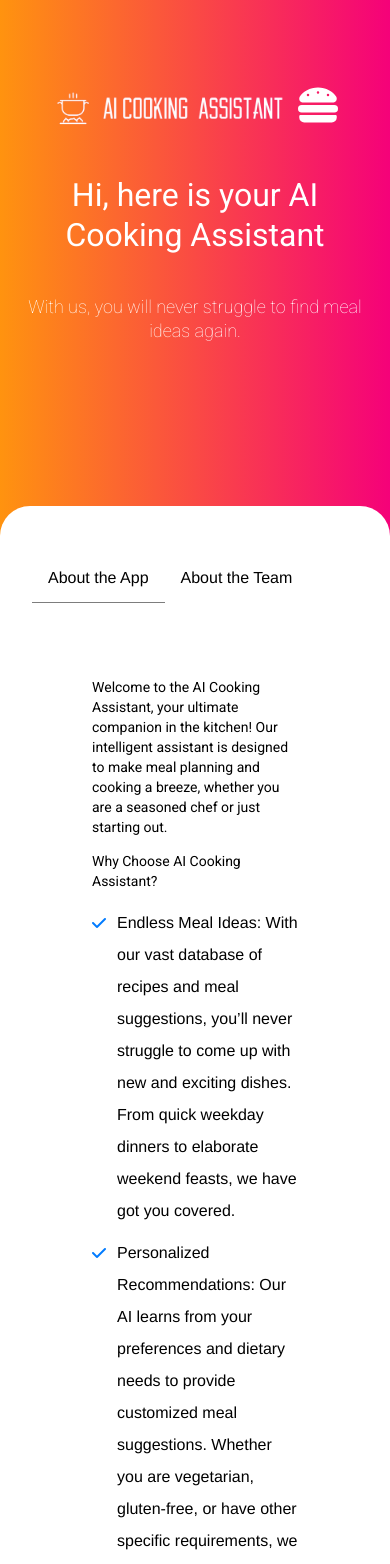
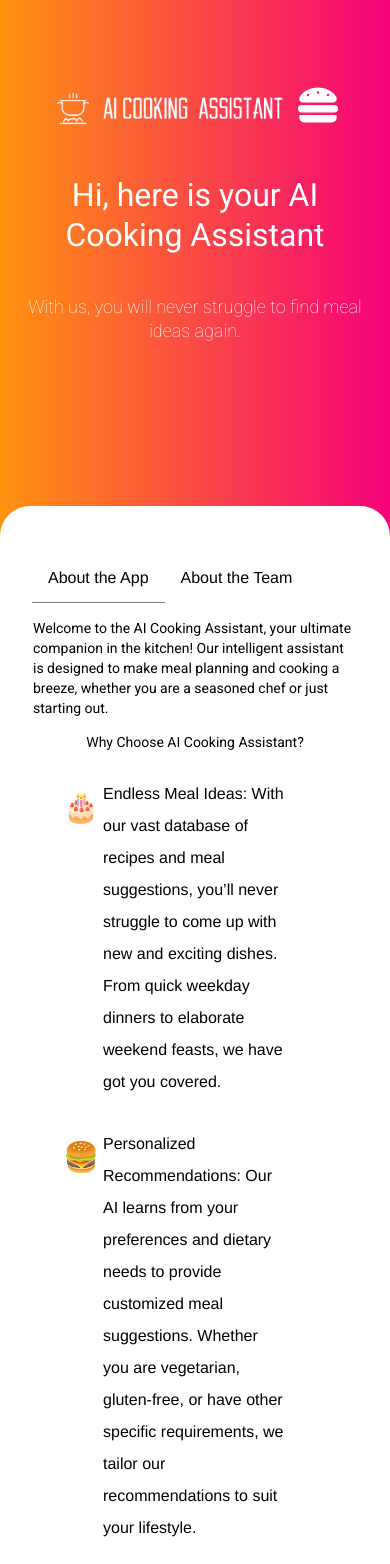
Before and after one commit to technative-academy/Team-Wolf, a React (Vite) app: page /about/about-app in a window 390 px wide. Shown: the top 1564 px of the page. Built offline with nearby package versions, Linux system fonts and the light colour scheme.

Commit message:
Improved the about the page layout on mobile view and change the design

```diff
--- a/src/components/AboutTheApp/AboutTheApp.module.css
+++ b/src/components/AboutTheApp/AboutTheApp.module.css
@@ -1,5 +1,10 @@
 .wrapper {
-  padding: 60px;
+  padding: 30px;
+}
+
+p {
+  display: grid;
+  place-items: center;
 }
 
 .iconList {
@@ -7,15 +12,36 @@
   padding: 0;
 }
 .iconList li {
-  margin: 10px 0;
-  padding-left: 25px;
+  margin: 10px 30px;
+  padding: 10px 40px;
   position: relative;
 }
 .iconList li:before {
-  content: "\f00c"; /* Default FontAwesome check icon */
-  font-family: "Font Awesome 5 Free"; /* FontAwesome */
-  font-weight: 900; /* Needed for FontAwesome solid icons */
+  content: "";
+  font-size: 29px;
   position: absolute;
+  margin-right: 100px;
   left: 0;
-  color: #007bff; /* Icon color */
 }
+
+.iconList li:first-child::before {
+  content: "🎂";
+}
+
+.iconList li:nth-child(2)::before {
+  content: "🍔";
+}
+
+.iconList li:nth-child(3)::before {
+  content: "🍕";
+}
+
+.iconList li:nth-child(4)::before {
+  content: "🥦";
+}
+
+@media only screen and (max-width: 768px) {
+  .wrapper {
+    padding: 1px;
+  }
+}
```
